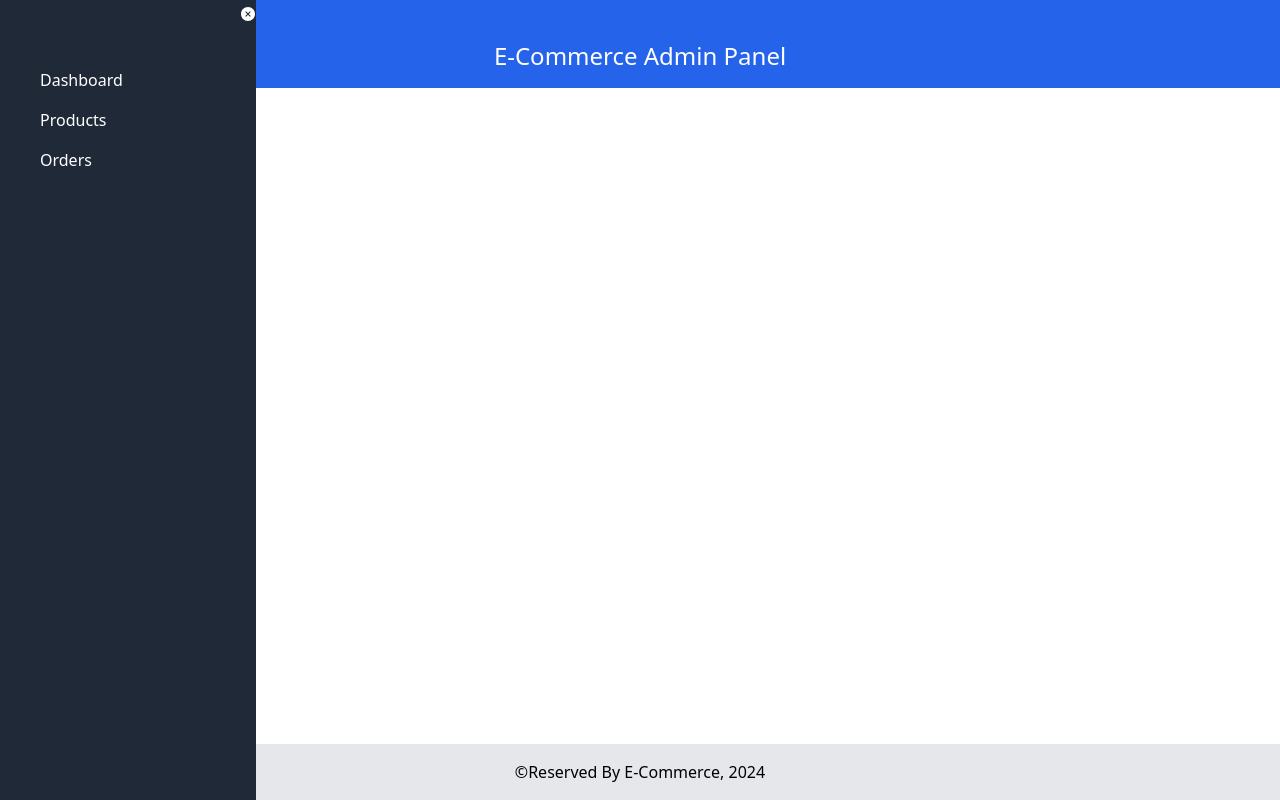
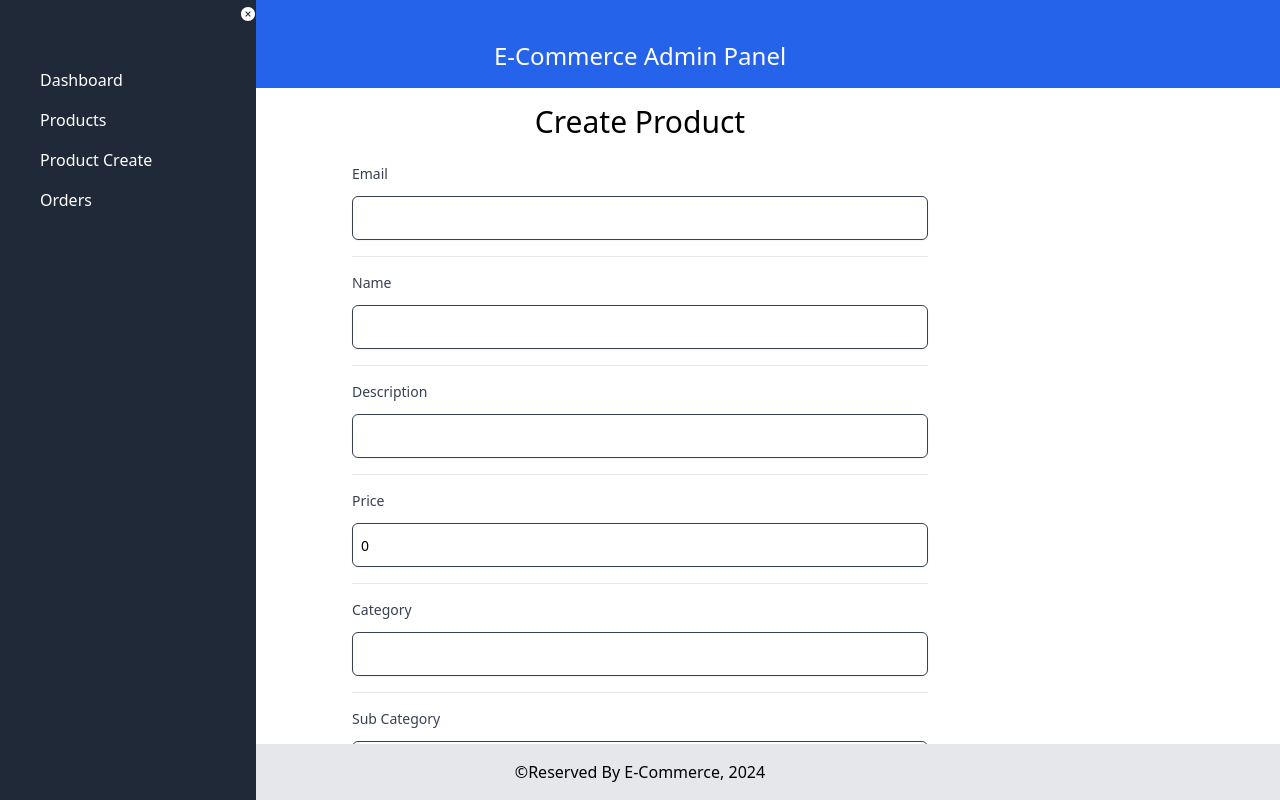
Before and after one commit to Chintanvadadoriya/E-commece-Mern-client, a React (Create React App) app: page /products-create in a window 1280 px wide. Built offline with nearby package versions, Linux system fonts and the light colour scheme.

Commit message:
design form create form

```diff
--- /dev/null
+++ b/src/components/common/InputField.js
@@ -0,0 +1,22 @@
+import React from 'react';
+
+const CustomInput = ({ id, name, value, onChange, label }) => {
+    return (
+        <div className="mb-4">
+            <label htmlFor={id} className="block text-sm font-medium text-gray-700">
+                {label}
+            </label>
+            <input
+                type="text"
+                id={id}
+                name={name}
+                value={value}
+                onChange={onChange}
+                className="p-2 h-11 mt-3 block w-full border border-gray-700 rounded-md shadow-sm focus:ring-indigo-500 focus:border-indigo-600 sm:text-sm outline-none"
+            />
+            <hr class="mt-4 border-gray-200 dark:border-white" />
+        </div>
+    );
+};
+
+export default CustomInput;
--- a/src/components/layout/Sidebar.jsx
+++ b/src/components/layout/Sidebar.jsx
@@ -13,9 +13,11 @@ const Sidebar = ({toggleSidebar,isOpen,setIsOpen}) => {
     <aside className={`bg-gray-800 text-white ${isOpen ? 'w-64' : 'w-0'} fixed h-full top-0 left-0 overflow-y-auto transition-all duration-300 ease-in-out z-50`}>
         {isOpen && <AiFillCloseCircle className="w-55 inline-block ml-60"  onClick={toggleSidebar}/>}
       <div className="p-4 pt-11 pl-10">
-        <Link to="/" className="block mb-4" onClick={closeSidebar}>Dashboard</Link>
-        <Link to="/products" className="block mb-4" onClick={closeSidebar}>Products</Link>
-        <Link to="/order-list" className="block mb-4" onClick={closeSidebar}>Orders</Link>
+        <Link to="/" className="block mb-4" >Dashboard</Link>
+        <Link to="/products" className="block mb-4" >Products</Link>
+        <Link to="/products-create" className="block mb-4" >Product Create</Link>
+
+        <Link to="/order-list" className="block mb-4">Orders</Link>
       </div>
     </aside>
   );
--- a/src/pages/Products/AddProduct.jsx
+++ b/src/pages/Products/AddProduct.jsx
@@ -0,0 +1,221 @@
+import React, { useState } from 'react';
+import CustomInput from '../../components/common/InputField';
+
+const ProductCreate = () => {
+    const [productData, setProductData] = useState({
+        email: '',
+        name: '',
+        description: '',
+        price: 0,
+        category: '',
+        subCategory: '',
+        company: '',
+        stock: 0,
+        images: [''],
+        tags: [],
+        specifications: [{ name: "", details: [] }],
+        AvailableOffers: [],
+    });
+
+    const handleChange = (e) => {
+        const { name, value } = e.target;
+        setProductData({
+            ...productData,
+            [name]: value,
+        });
+    };
+
+    const handleSpecificationChange = (index, field, value) => {
+        const updatedSpecifications = [...productData.specifications];
+
+        if (field === 'name') {
+            updatedSpecifications[index].name = value;
+        } else if (field === 'details') {
+            updatedSpecifications[index].details = value;
+        }
+
+        setProductData({
+            ...productData,
+            specifications: updatedSpecifications,
+        });
+    };
+
+    const handleAddSpecification = () => {
+        setProductData({
+            ...productData,
+            specifications: [
+                ...productData.specifications,
+                { name: '', details: [''] }, // Initialize with an empty detail
+            ],
+        });
+    };
+
+    const handleRemoveSpecification = (index) => {
+        const updatedSpecifications = [...productData.specifications];
+        updatedSpecifications.splice(index, 1);
+        setProductData({
+            ...productData,
+            specifications: updatedSpecifications,
+        });
+    };
+
+    const handleSubmit = (e) => {
+        e.preventDefault();
+        productData.AvailableOffers = productData?.AvailableOffers?.split(',')
+        console.log(productData); // Replace with your form submission logic
+    };
+    return (
+        <>
+            <div>
+                {/* sticky top-5 z-50 */}
+                <h2 className="text-3xl grid justify-items-center mb-4">Create Product</h2>
+            </div>
+
+
+            <form onSubmit={handleSubmit} className="max-w-xl mx-auto mt-6">
+                <CustomInput
+                    id="email"
+                    name="email"
+                    value={productData.email}
+                    onChange={handleChange}
+                    label="Email"
+                />
+                <CustomInput
+                    id="name"
+                    name="name"
+                    value={productData.name}
+                    onChange={handleChange}
+                    label="Name"
+                />
+                <CustomInput
+                    id="description"
+                    name="description"
+                    value={productData.description}
+                    onChange={handleChange}
+                    label="Description"
+                />
+                <CustomInput
+                    id="price"
+                    name="price"
+                    value={productData.price}
+                    onChange={handleChange}
+                    label="Price"
+                />
+                <CustomInput
+                    id="category"
+                    name="category"
+                    value={productData.category}
+                    onChange={handleChange}
+                    label="Category"
+                />
+                <CustomInput
+                    id="subCategory"
+                    name="subCategory"
+                    value={productData.subCategory}
+                    onChange={handleChange}
+                    label="Sub Category"
+                />
+                <CustomInput
+                    id="company"
+                    name="company"
+                    value={productData.company}
+                    onChange={handleChange}
+                    label="Company"
+                />
+                <CustomInput
+                    id="stock"
+                    name="stock"
+                    value={productData.stock}
+                    onChange={handleChange}
+                    label="Stock"
+                />
+                <CustomInput
+                    id="images"
+                    name="images"
+                    value={productData.images}
+                    onChange={handleChange}
+                    label="Images"
+                />
+                <CustomInput
+                    id="tags"
+                    name="tags"
+                    value={productData.tags}
+                    onChange={handleChange}
+                    label="Tags"
+                />
+
+                <div>
+                    {productData.specifications.map((spec, index) => (
+                        <div key={index} className="mt-3">
+                            <CustomInput
+                                id={`specification-name-${index}`}
+                                name="name"
+                                value={spec.name}
+                                onChange={(e) => handleSpecificationChange(index, 'name', e.target.value)}
+                                label={`Specification ${index + 1} Name`}
+                            />
+                            {spec.details.map((detail, detailIndex) => (
+                                <CustomInput
+                                    key={detailIndex}
+                                    id={`specification-detail-${index}-${detailIndex}`}
+                                    name="detail"
+                                    value={detail}
+                                    onChange={(e) => {
+                                        const updatedDetails = [...spec.details];
+                                        updatedDetails[detailIndex] = e.target.value;
+                                        handleSpecificationChange(index, 'details', updatedDetails);
+                                    }}
+                                    label={`Detail ${detailIndex + 1}`}
+                                />
+                            ))}
+                            <button
+                                type="button"
+                                onClick={() => {
+                                    const updatedDetails = [...spec.details, ''];
+                                    handleSpecificationChange(index, 'details', updatedDetails);
+                                }}
+                                className="mt-2 bg-blue-500 hover:bg-blue-600 text-white px-4 py-1 rounded-md"
+                            >
+                                Add Detail
+                            </button>
+                            {index > 0 && (
+                                <button
+                                    type="button"
+                                    onClick={() => handleRemoveSpecification(index)}
+                                    className="ml-2 mt-2 bg-red-500 hover:bg-red-600 text-white px-4 py-1 rounded-md"
+                                >
+                                    Remove Specification
+                                </button>
+                            )}
+                        </div>
+                    ))}
+                    <button
+                        type="button"
+                        onClick={handleAddSpecification}
+                        className="mt-3 bg-green-500 hover:bg-green-600 text-white px-4 py-1 rounded-md"
+                    >
+                        Add Specification
+                    </button>
+                </div>
+
+                <CustomInput
+                    id="AvailableOffers"
+                    name="AvailableOffers"
+                    value={productData.AvailableOffers}
+                    onChange={handleChange}
+                    label="AvailableOffers"
+                />
+
+                <button
+                    type="submit"
+                    className="h-11 w-full bg-indigo-600 py-2 px-4 border border-transparent rounded-md shadow-sm text-base font-medium text-white hover:bg-indigo-700 focus:outline-none focus:ring-2 focus:ring-offset-2 focus:ring-indigo-500"
+                >
+                    Submit
+                </button>
+            </form>
+
+        </>
+    );
+};
+//
+export default ProductCreate;
--- a/src/routes.js
+++ b/src/routes.js
@@ -4,6 +4,7 @@ import MainLayout from './components/layout/MainLayout';
 import Dashboard from './components/Dashboard';
 import ProductList from './components/ProductList';
 import OrderList from './components/OrderList';
+import ProductCreate from './pages/Products/AddProduct';
 
 const AppRoutes = () => {
   return (
@@ -12,6 +13,8 @@ const AppRoutes = () => {
         <Routes>
           <Route path="/" element={<Dashboard />} />
           <Route path="/products" element={<ProductList />} />
+          <Route path="/products-create" element={<ProductCreate />} />
+
           <Route path="/order-list" element={<OrderList />} />
 
         </Routes>
--- /dev/null
+++ b/test.jsx
@@ -0,0 +1,3 @@
+let data = "Voluptatibus eaque d,sffsdaff".split(',')
+
+console.log('data', data)
```
Also changed, not shown: src/index.css (line endings or trailing spaces).
